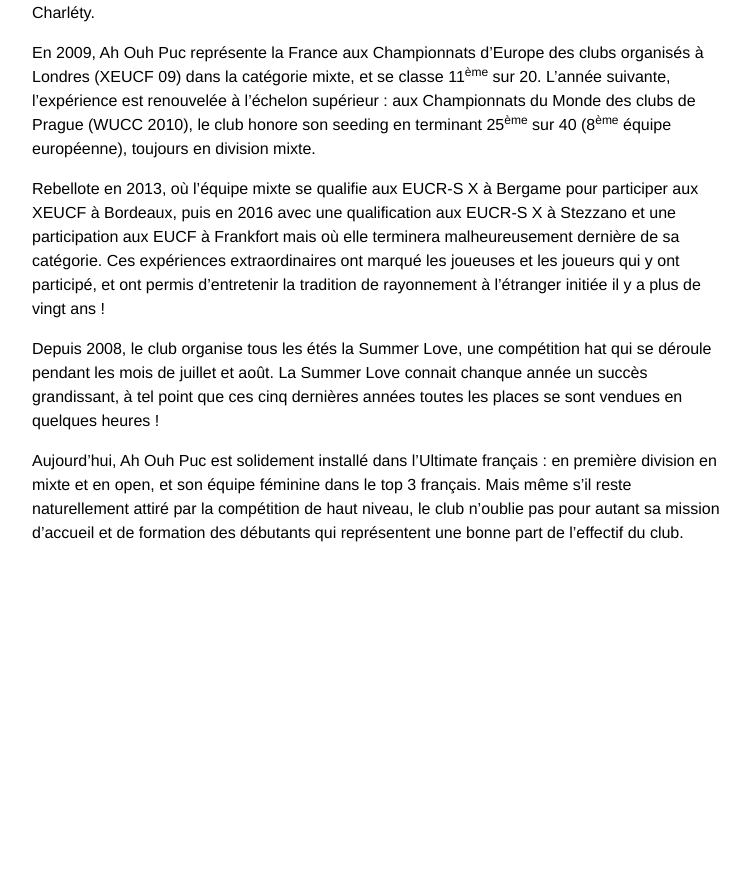
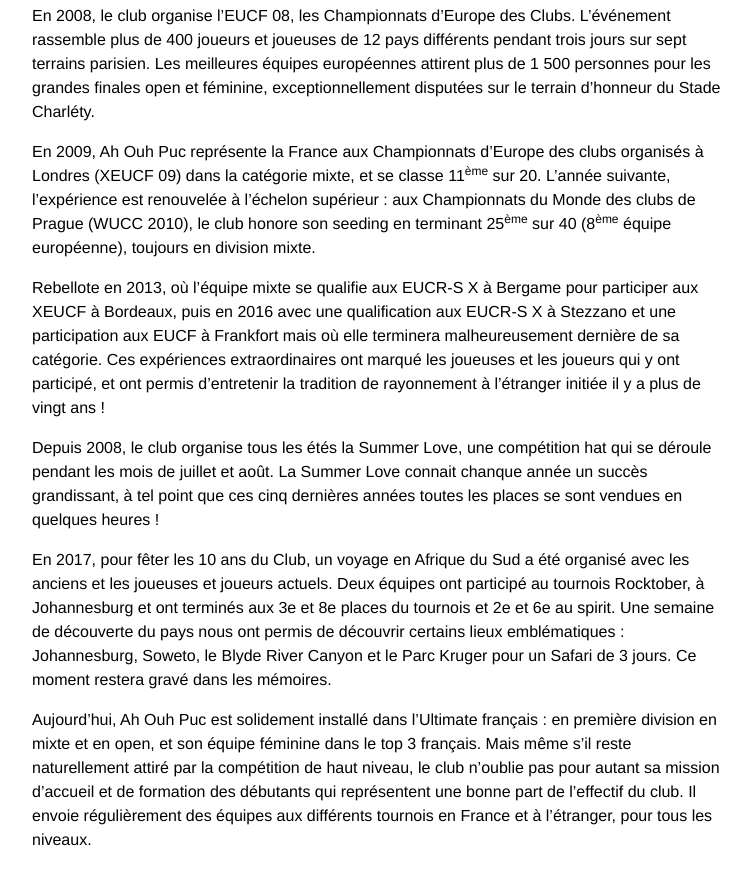
Before and after one commit to ahouhpuc/ahouhpuc.github.io, a Jekyll site: the page built from à-propos.markdown, in a window 1280 px wide and 900 px high, scrolled down 2287 px. Shown: the top 885 px of the window, without its empty margins (258-1009 px from the left). Built offline with Jekyll 4.4.1, drawn with Linux system fonts in a browser that asks for light colours; before the commit the page ends 2880 px from its top, so only the background shows below that.

Commit message:
ajout texte de puzz dans a propos

```diff
--- a/à-propos.markdown
+++ b/à-propos.markdown
@@ -28,6 +28,8 @@
 
 Ah Ouh Puc a été fondé en 2006 en tant que nouvelle section sportive du Paris Université Club, le grand club omnisports situé dans le 13<sup>ème</sup> arrondissement. Mais l'histoire commence en réalité en 1989 avec la naissance des Invalids.
 
+### Les Invalids
+
 ![Ah Ouh Puc Invalides 2006](ah-ouh-puc-invalides-2006.jpg)
 
 À l'époque, quelques joueurs se retrouvent le mercredi soir sur l'esplanade des Invalides et le week-end sur la pelouse de Bagatelle dans le bois de Boulogne. Une bonne partie de l'effectif est alors composé d'expatriés de diverses nationalités qui font découvrir l'Ultimate aux Français. Lors de la saison 1990-91, alors que le jeu commence tout juste à se structurer dans l'Hexagone sous l'impulsion de la Fédération Flying Disc France, les Invalids réussissent le doublé Championnat de France Indoor et Outdoor.
@@ -44,12 +48,31 @@
 
 En 2009, Ah Ouh Puc représente la France aux Championnats d'Europe des clubs organisés à Londres (XEUCF 09) dans la catégorie mixte, et se classe 11<sup>ème</sup> sur 20. L'année suivante, l'expérience est renouvelée à l'échelon supérieur : aux Championnats du Monde des clubs de Prague (WUCC 2010), le club honore son seeding en terminant 25<sup>ème</sup> sur 40 (8<sup>ème</sup> équipe européenne), toujours en division mixte.
 
-Rebellote en 2013, où l’équipe mixte se qualifie aux EUCR‑S X à Bergame pour participer aux XEUCF à Bordeaux, puis en 2016 avec une qualification aux  EUCR‑S X à  Stezzano et une participation aux EUCF à Frankfort mais où elle terminera malheureusement dernière de sa catégorie.
-Ces expériences extraordinaires ont marqué les joueuses et les joueurs qui y ont participé, et ont permis d'entretenir la tradition de rayonnement à l'étranger initiée il y a plus de vingt ans !
+Rebellote en 2013, où l’équipe mixte se qualifie aux EUCR‑S X à Bergame pour
+participer aux XEUCF à Bordeaux, puis en 2016 avec une qualification aux
+EUCR‑S X à Stezzano et une participation aux EUCF à Frankfort mais où elle
+terminera malheureusement dernière de sa catégorie.  Ces expériences
+extraordinaires ont marqué les joueuses et les joueurs qui y ont participé, et
+ont permis d'entretenir la tradition de rayonnement à l'étranger initiée il y a
+plus de vingt ans !
 
 Depuis 2008, le club organise tous les étés la Summer Love, une compétition hat
 qui se déroule pendant les mois de juillet et août. La Summer Love connait
 chanque année un succès grandissant, à tel point que ces cinq dernières années toutes les places
 se sont vendues en quelques heures !
 
-Aujourd'hui, Ah Ouh Puc est solidement installé dans l'Ultimate français : en première division en mixte et en open, et son équipe féminine dans le top 3 français. Mais même s'il reste naturellement attiré par la compétition de haut niveau, le club n'oublie pas pour autant sa mission d'accueil et de formation des débutants qui représentent une bonne part de l'effectif du club.
+En 2017, pour fêter les 10 ans du Club, un voyage en Afrique du Sud a été
+organisé avec les anciens et les joueuses et joueurs actuels. Deux équipes ont
+participé au tournois Rocktober, à Johannesburg et ont terminés aux 3e et 8e
+places du tournois et 2e et 6e au spirit. Une semaine de découverte du pays
+nous ont permis de découvrir certains lieux emblématiques : Johannesburg,
+Soweto, le Blyde River Canyon et le Parc Kruger pour un Safari de 3 jours. Ce
+moment restera gravé dans les mémoires.
+
+Aujourd'hui, Ah Ouh Puc est solidement installé dans l'Ultimate français : en
+première division en mixte et en open, et son équipe féminine dans le top 3
+français. Mais même s'il reste naturellement attiré par la compétition de haut
+niveau, le club n'oublie pas pour autant sa mission d'accueil et de formation
+des débutants qui représentent une bonne part de l'effectif du club. Il envoie
+régulièrement des équipes aux différents tournois en France et à l'étranger,
+pour tous les niveaux.
```
Also changed, not shown: other parts of à-propos.markdown (+2 -0 lines).
